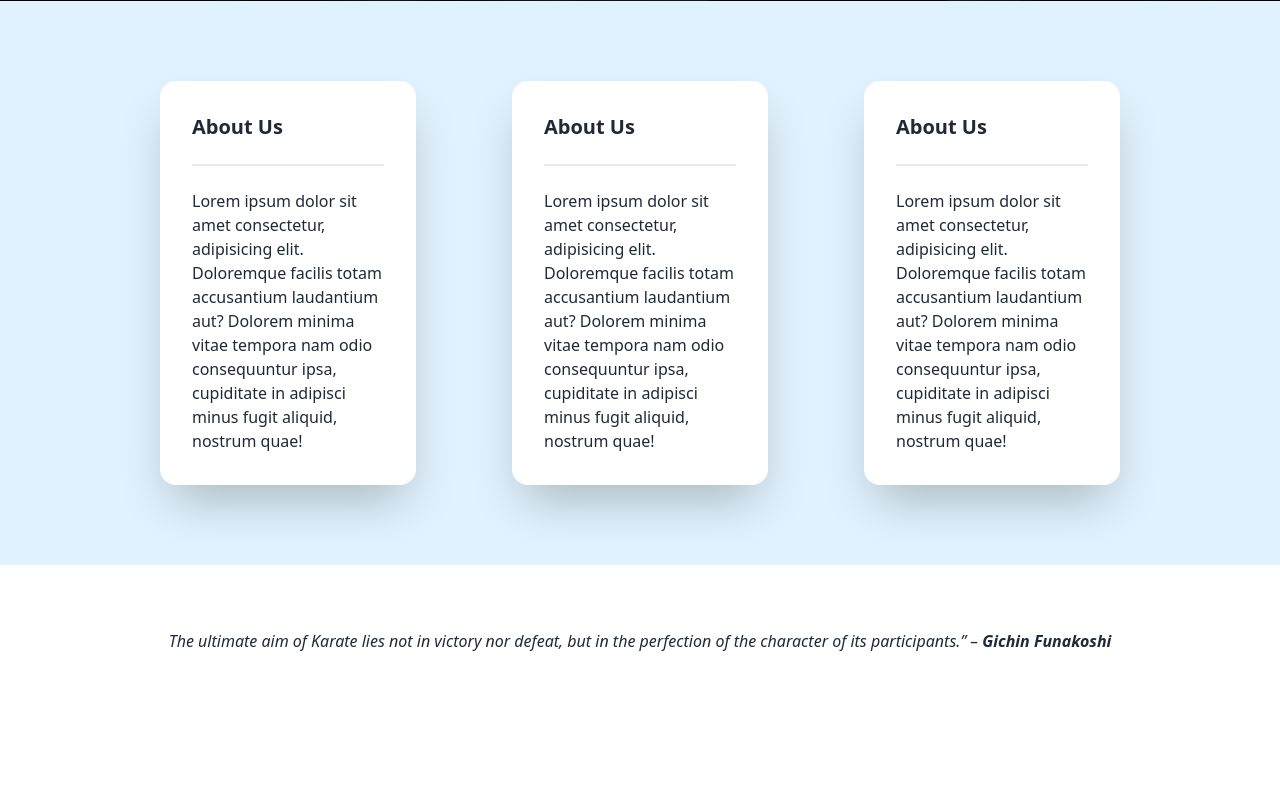
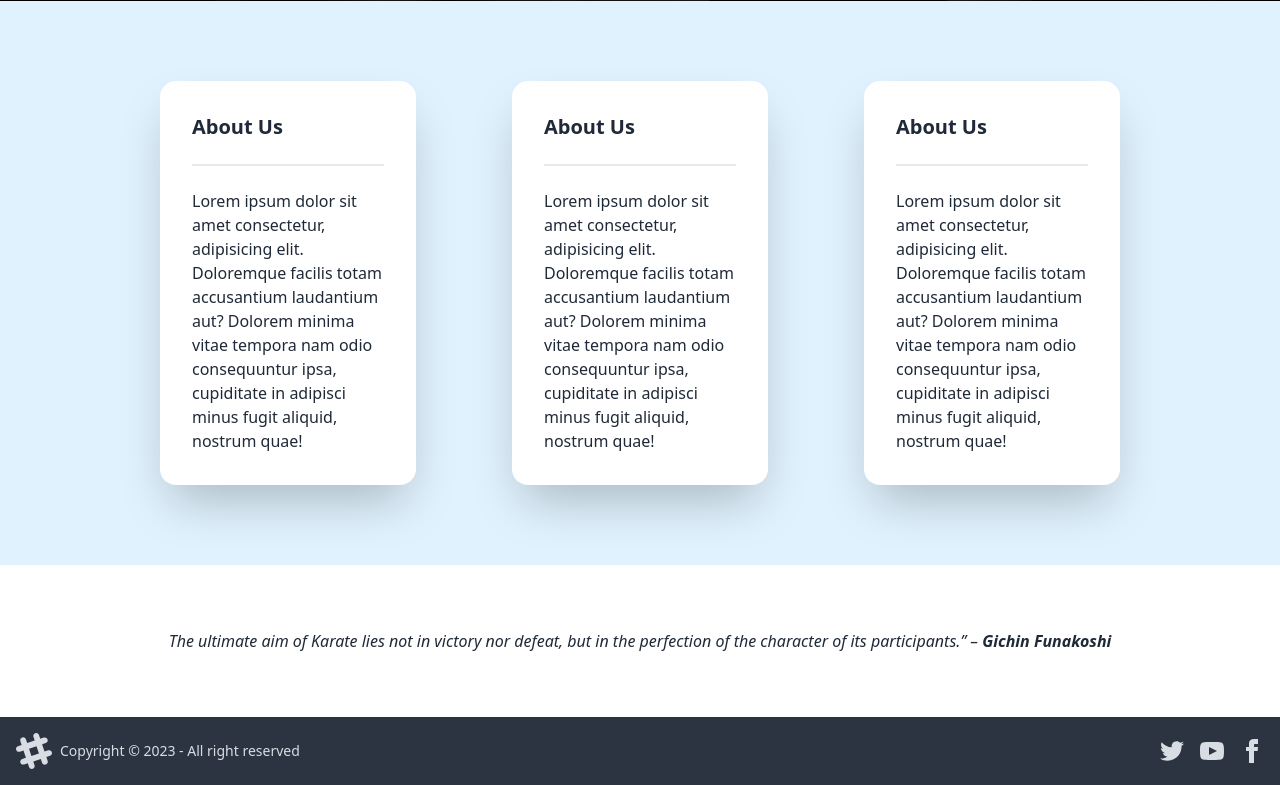
Before and after one commit to brandonscott4/yates-martial-arts, a React (Vite) app in the folder frontend/: page / in a window 1280 px wide. Shown: the part 711-1496 px from the top of the page. Before the commit the page ends 1428 px from the top, so only its background shows below. Built offline with nearby package versions, Linux system fonts and the light colour scheme.

Commit message:
added footer

```diff
--- /dev/null
+++ b/frontend/src/components/Footer.jsx
@@ -0,0 +1,59 @@
+function Footer() {
+  return (
+    <>
+      <footer className="footer items-center p-4 bg-neutral text-neutral-content">
+        <div className="items-center grid-flow-col">
+          <svg
+            width="36"
+            height="36"
+            viewBox="0 0 24 24"
+            xmlns="http://www.w3.org/2000/svg"
+            fillRule="evenodd"
+            clipRule="evenodd"
+            className="fill-current"
+          >
+            <path d="M22.672 15.226l-2.432.811.841 2.515c.33 1.019-.209 2.127-1.23 2.456-1.15.325-2.148-.321-2.463-1.226l-.84-2.518-5.013 1.677.84 2.517c.391 1.203-.434 2.542-1.831 2.542-.88 0-1.601-.564-1.86-1.314l-.842-2.516-2.431.809c-1.135.328-2.145-.317-2.463-1.229-.329-1.018.211-2.127 1.231-2.456l2.432-.809-1.621-4.823-2.432.808c-1.355.384-2.558-.59-2.558-1.839 0-.817.509-1.582 1.327-1.846l2.433-.809-.842-2.515c-.33-1.02.211-2.129 1.232-2.458 1.02-.329 2.13.209 2.461 1.229l.842 2.515 5.011-1.677-.839-2.517c-.403-1.238.484-2.553 1.843-2.553.819 0 1.585.509 1.85 1.326l.841 2.517 2.431-.81c1.02-.33 2.131.211 2.461 1.229.332 1.018-.21 2.126-1.23 2.456l-2.433.809 1.622 4.823 2.433-.809c1.242-.401 2.557.484 2.557 1.838 0 .819-.51 1.583-1.328 1.847m-8.992-6.428l-5.01 1.675 1.619 4.828 5.011-1.674-1.62-4.829z"></path>
+          </svg>
+          <p>Copyright © 2023 - All right reserved</p>
+        </div>
+        <div className="grid-flow-col gap-4 md:place-self-center md:justify-self-end">
+          <a>
+            <svg
+              xmlns="http://www.w3.org/2000/svg"
+              width="24"
+              height="24"
+              viewBox="0 0 24 24"
+              className="fill-current"
+            >
+              <path d="M24 4.557c-.883.392-1.832.656-2.828.775 1.017-.609 1.798-1.574 2.165-2.724-.951.564-2.005.974-3.127 1.195-.897-.957-2.178-1.555-3.594-1.555-3.179 0-5.515 2.966-4.797 6.045-4.091-.205-7.719-2.165-10.148-5.144-1.29 2.213-.669 5.108 1.523 6.574-.806-.026-1.566-.247-2.229-.616-.054 2.281 1.581 4.415 3.949 4.89-.693.188-1.452.232-2.224.084.626 1.956 2.444 3.379 4.6 3.419-2.07 1.623-4.678 2.348-7.29 2.04 2.179 1.397 4.768 2.212 7.548 2.212 9.142 0 14.307-7.721 13.995-14.646.962-.695 1.797-1.562 2.457-2.549z"></path>
+            </svg>
+          </a>
+          <a>
+            <svg
+              xmlns="http://www.w3.org/2000/svg"
+              width="24"
+              height="24"
+              viewBox="0 0 24 24"
+              className="fill-current"
+            >
+              <path d="M19.615 3.184c-3.604-.246-11.631-.245-15.23 0-3.897.266-4.356 2.62-4.385 8.816.029 6.185.484 8.549 4.385 8.816 3.6.245 11.626.246 15.23 0 3.897-.266 4.356-2.62 4.385-8.816-.029-6.185-.484-8.549-4.385-8.816zm-10.615 12.816v-8l8 3.993-8 4.007z"></path>
+            </svg>
+          </a>
+          <a>
+            <svg
+              xmlns="http://www.w3.org/2000/svg"
+              width="24"
+              height="24"
+              viewBox="0 0 24 24"
+              className="fill-current"
+            >
+              <path d="M9 8h-3v4h3v12h5v-12h3.642l.358-4h-4v-1.667c0-.955.192-1.333 1.115-1.333h2.885v-5h-3.808c-3.596 0-5.192 1.583-5.192 4.615v3.385z"></path>
+            </svg>
+          </a>
+        </div>
+      </footer>
+    </>
+  );
+}
+
+export default Footer;
--- a/frontend/src/components/Navbar.jsx
+++ b/frontend/src/components/Navbar.jsx
@@ -51,7 +51,9 @@ function Navbar() {
           </ul>
         </div>
         <div className="navbar-end">
-          <a className="btn">Join</a>
+          <button className="btn bg-sky-300 w-24 mt-4 hover:bg-sky-400 border-0">
+            Join
+          </button>
         </div>
       </div>
     </>
--- a/frontend/src/routes/Instructors.jsx
+++ b/frontend/src/routes/Instructors.jsx
@@ -14,7 +14,7 @@ function Instructors() {
               <h2 className="card-title">Luke Yates</h2>
               <p>1st Dan</p>
               <div className="card-actions justify-end">
-                <button className="btn btn-primary">Learn More</button>
+                <button className="btn border border-black">Learn More</button>
               </div>
             </div>
           </div>
@@ -29,7 +29,7 @@ function Instructors() {
               <h2 className="card-title">Luke Yates</h2>
               <p>1st Dan</p>
               <div className="card-actions justify-end">
-                <button className="btn btn-primary">Learn More</button>
+                <button className="btn border border-black">Learn More</button>
               </div>
             </div>
           </div>
@@ -44,7 +44,7 @@ function Instructors() {
               <h2 className="card-title">Luke Yates</h2>
               <p>1st Dan</p>
               <div className="card-actions justify-end">
-                <button className="btn btn-primary">Learn More</button>
+                <button className="btn border border-black">Learn More</button>
               </div>
             </div>
           </div>
--- a/frontend/src/routes/root.jsx
+++ b/frontend/src/routes/root.jsx
@@ -1,11 +1,13 @@
 import Navbar from "../components/Navbar";
 import { Outlet } from "react-router-dom";
+import Footer from "../components/Footer";
 
 function Root() {
   return (
     <>
       <Navbar />
       <Outlet />
+      <Footer />
     </>
   );
 }
```
